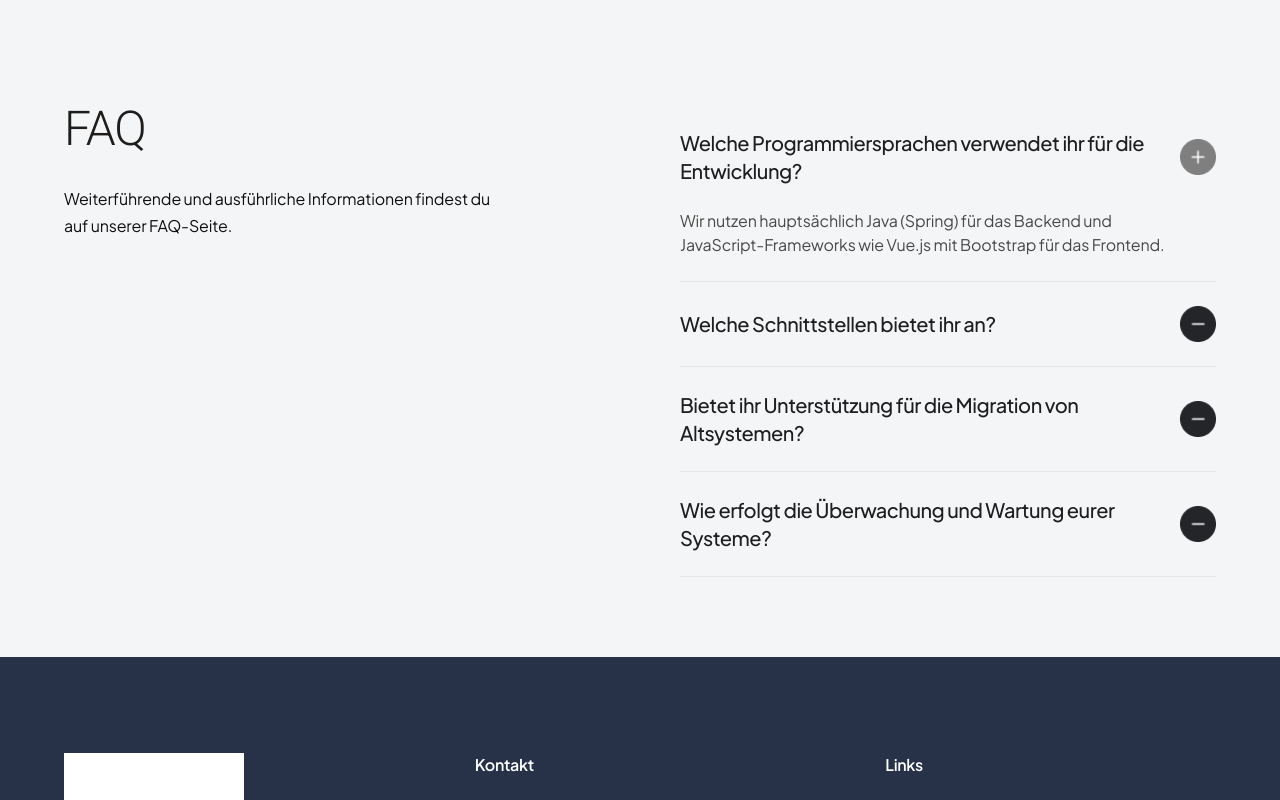
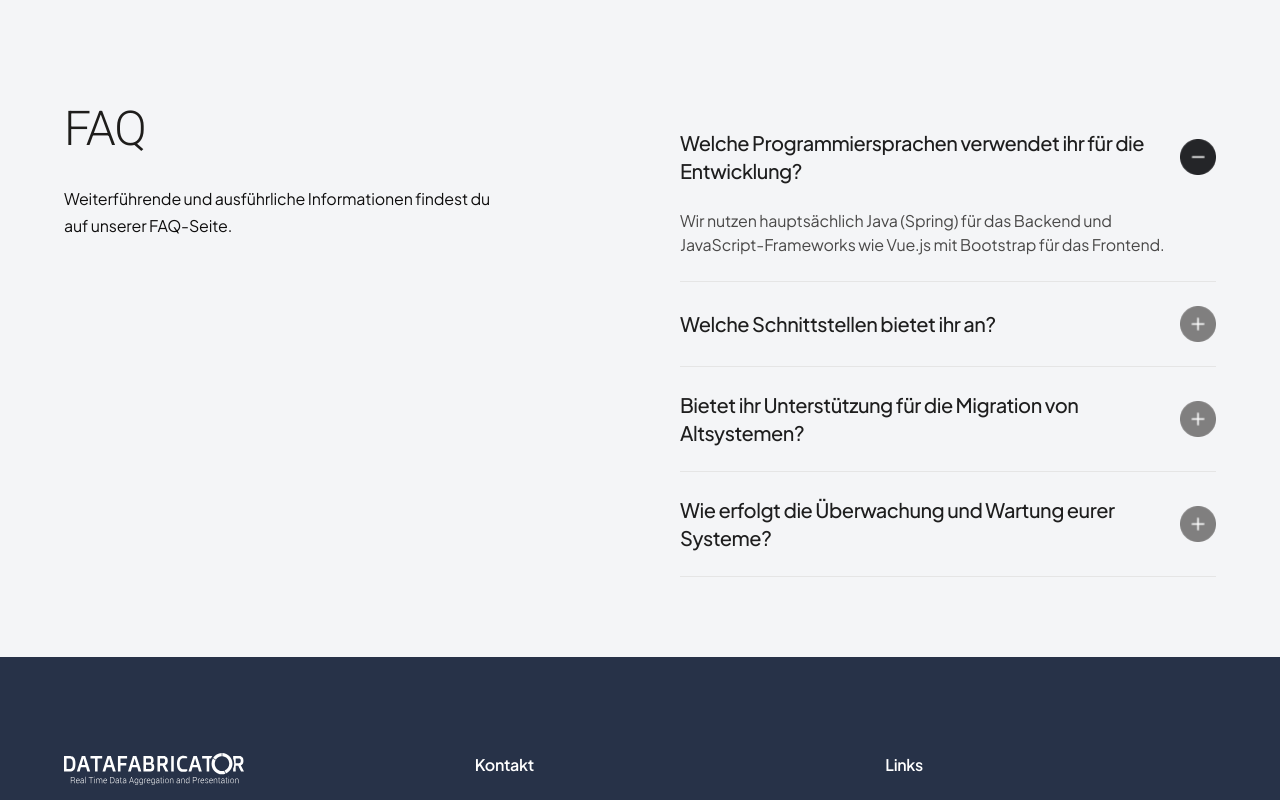
Before and after one commit to HHDS85/datafab-website, a Vue app: page / in a window 1280 px wide. Shown: the part 4660-5460 px from the top of the page. Built offline with nearby package versions, Linux system fonts and the light colour scheme.

Commit message:
Updated FAQAccordion.vue

```diff
--- a/src/components/FAQAccordion.vue
+++ b/src/components/FAQAccordion.vue
@@ -30,7 +30,7 @@
                 </span>
                 <div class="flex-shrink-0 w-9 h-9 flex items-center justify-center transition-all duration-300 ease-out">
                   <img
-                    :src="openItem === item.id ? '/expandbutton02.png' : '/expandbutton01.png'"
+                    :src="openItem === item.id ? '/expandbutton01.png' : '/expandbutton02.png'"
                     :alt="openItem === item.id ? 'Collapse' : 'Expand'"
                     class="w-full h-full transition-all duration-300"
                   />
--- a/src/components/TestimonialsCarousel.vue
+++ b/src/components/TestimonialsCarousel.vue
@@ -15,7 +15,7 @@
         <div class="grid grid-cols-1 lg:grid-cols-[260px_1fr] gap-16 mb-12 min-h-[300px]">
           <div class="flex justify-center lg:justify-start">
             <img
-              class="w-full max-w-[260px] h-auto aspect-[260/300] object-cover shadow-sm rounded-lg"
+              class="w-full max-w-[260px] h-[300px] object-cover shadow-sm rounded-lg"
               alt="Testimonial image"
               :src="currentTestimonial.image"
             />
--- a/src/components/layout/TheFooter.vue
+++ b/src/components/layout/TheFooter.vue
@@ -6,7 +6,7 @@
           <img
             class="w-[180px] h-auto brightness-0 invert"
             alt="Data Fabricator Logo"
-            src="/df_logo_full.png"
+            src="/footerlogo.svg"
           />
           <p class="font-jakarta font-normal text-white/60 text-base leading-[1.7] max-w-[300px]">
             Ihr Partner für innovative und maßgeschneiderte Digitalisierungsstrategien.
```
